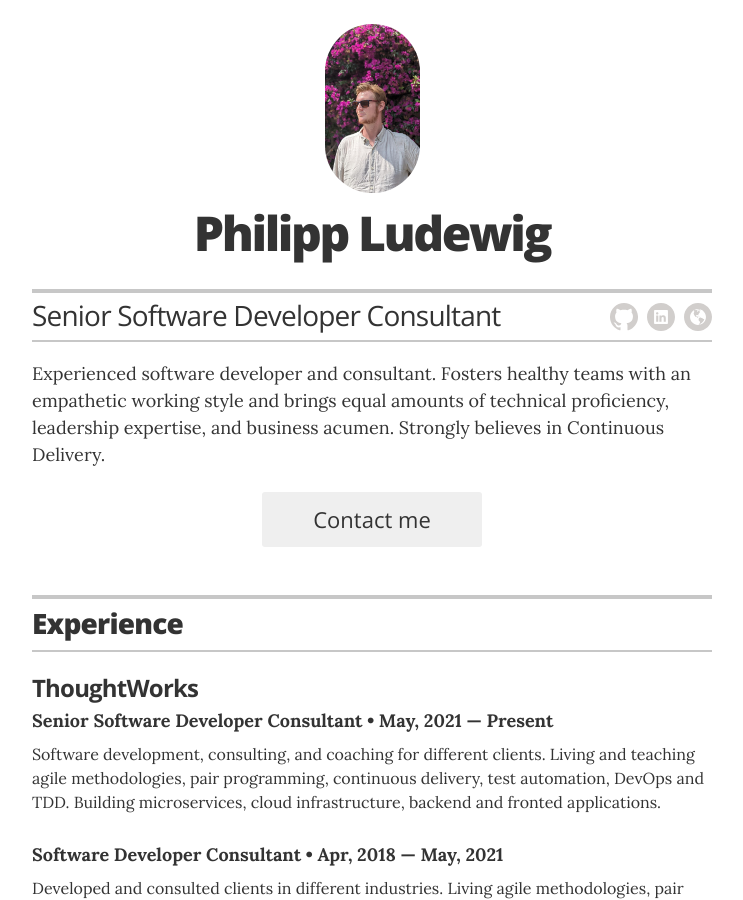
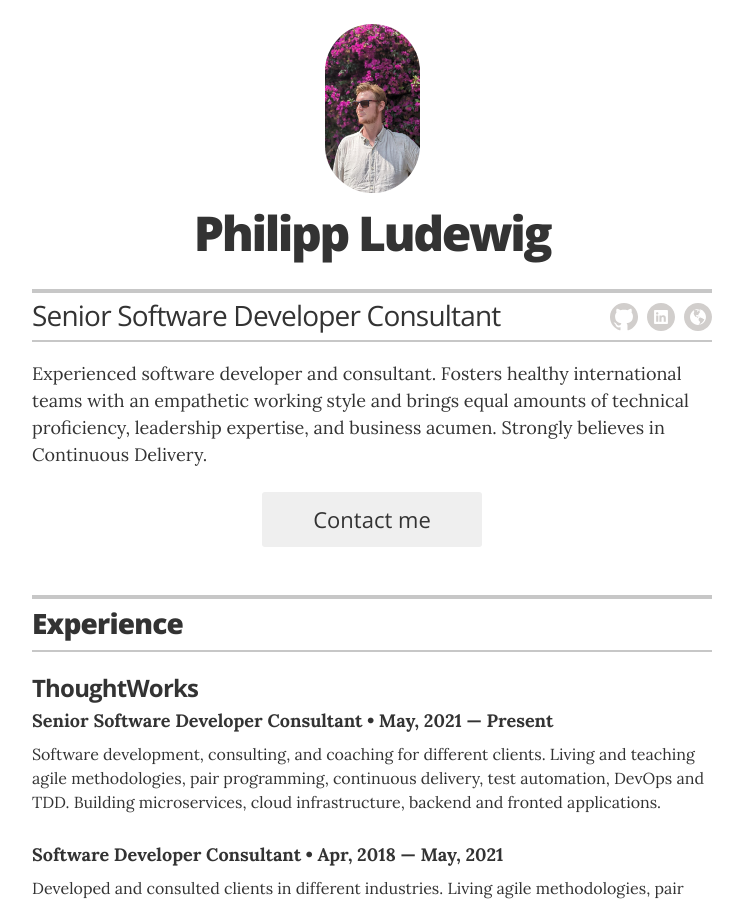
Before and after one commit to DiesDasJenes/DiesDasJenes.github.io, a Jekyll site: the page built from index.html, in a window 1280 px wide and 900 px high. Shown: the whole window, without its empty margins (268-1011 px from the left). Built offline with Jekyll 4.4.1, drawn with Linux system fonts in a browser that asks for light colours; some of the changed lines change nothing that is shown.

Commit message:
Refactor small bits like title and introduction text

```diff
--- a/_config.yml
+++ b/_config.yml
@@ -1,6 +1,6 @@
 # Site settings
-title: "Jekyll Resume Template"
-description: "A resume template for Jekyll and GitHub Pages sites."
+title: "Philipp Ludewig - Resume"
+description: "A resume for Philipp Ludewig"
 
 # Build settings
 markdown: kramdown
@@ -23,7 +23,7 @@
 resume_header_contact_info:     "Hamburg • postkasten@philippludewig.de"
 display_header_contact_info:    "false"
 
-resume_header_intro: "<p>Experienced software developer and consultant. Fosters healthy teams with an empathetic working style and brings equal amounts of technical proficiency, leadership expertise, and business acumen. Strongly believes in Continuous Delivery.</p>"
+resume_header_intro: "<p>Experienced software developer and consultant. Fosters healthy international teams with an empathetic working style and brings equal amounts of technical proficiency, leadership expertise, and business acumen. Strongly believes in Continuous Delivery.</p>"
 
 # use "yes" to display the email contact button,
 # "no" to display an "I'm not looking for work" message,
```
